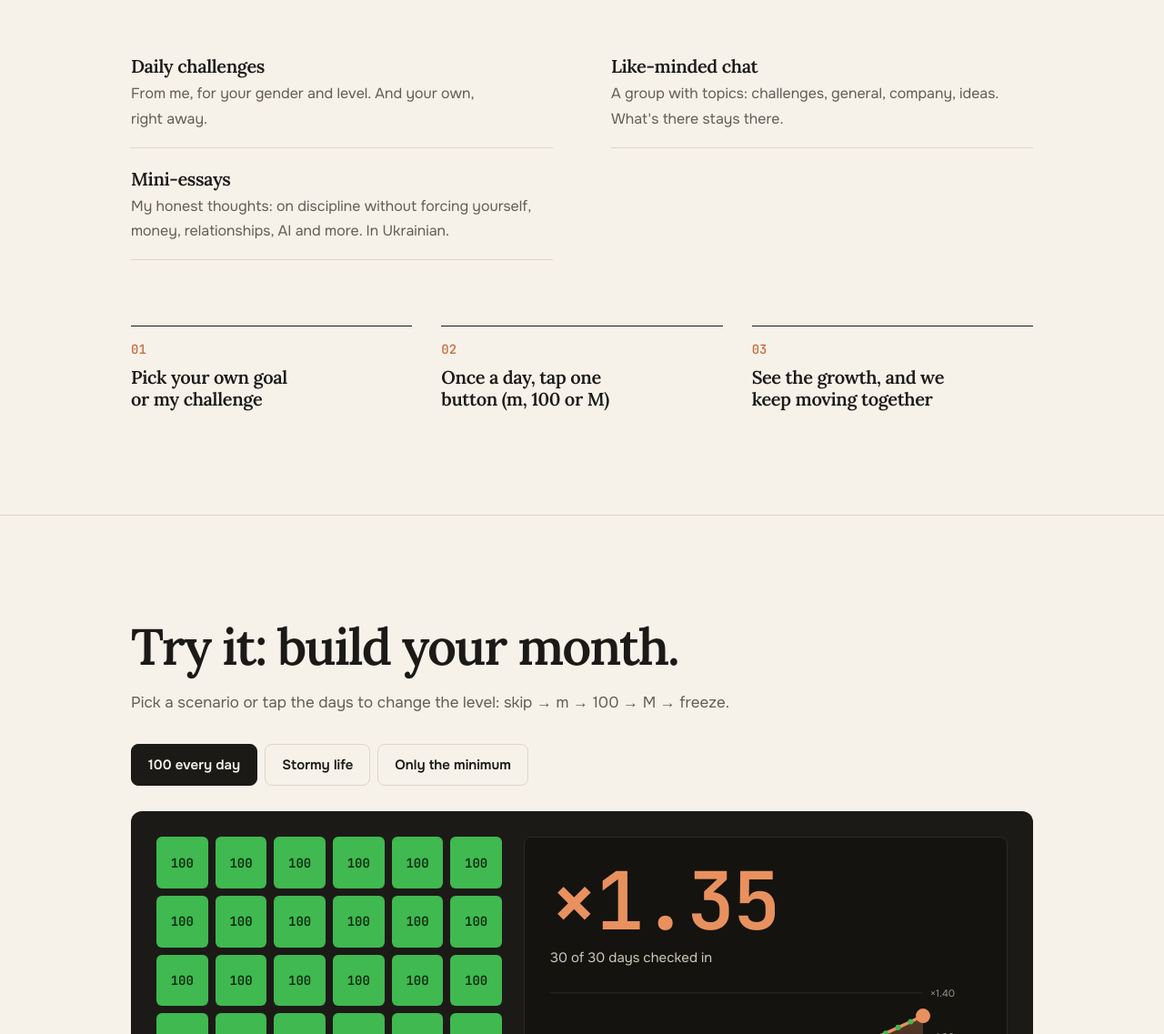
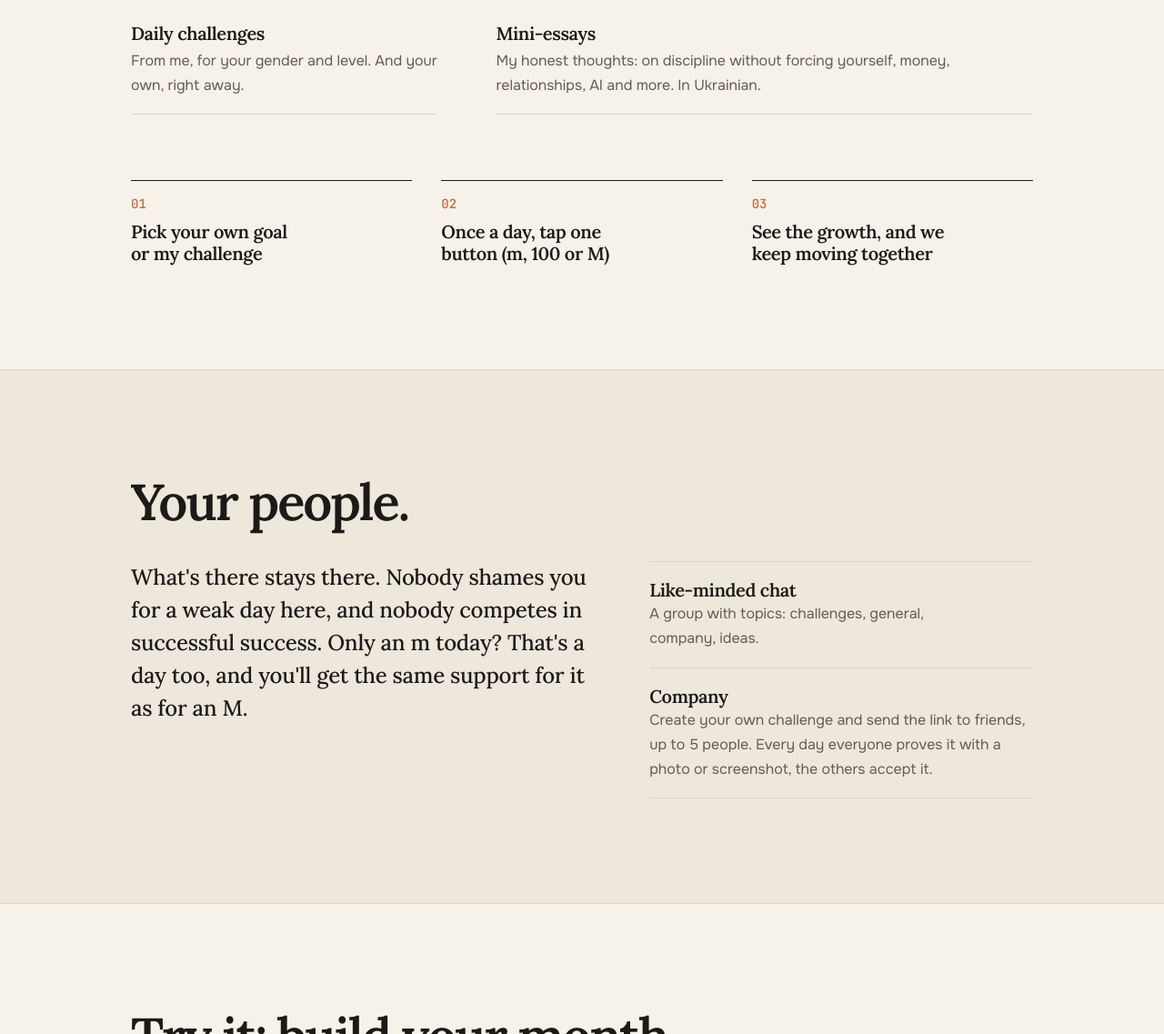
Before and after one commit to ToluOmis/x37-site, a plain HTML site: page index.html in a window 1280 px wide. Shown: the part 3074-4211 px from the top of the page at 91% size. Drawn offline with Linux system fonts and the light colour scheme.

Commit message:
Step 4
Co-Authored-By: Claude Opus 5.5 <noreply@anthropic.com>
Claude-Session: https://claude.ai/code/session_017tCMnbDd2Xu9b1bTgGDKXw

```diff
--- a/index.html
+++ b/index.html
@@ -127,8 +127,10 @@ p,li{text-wrap:pretty}
 .wins li{counter-increment:w;display:grid;grid-template-columns:2.4em minmax(0,1fr);gap:4px;padding:11px 0;border-bottom:1px solid var(--line);font-size:clamp(16px,1.6vw,18px);line-height:1.45}
 .wins li::before{content:counter(w,decimal-leading-zero);font:500 13px var(--mono);color:var(--acc);padding-top:4px}
 .wins+p{margin-top:24px!important}
-.goals{list-style:none;padding:0;margin:14px 0 0;display:flex;flex-wrap:wrap;gap:6px 22px;color:var(--mute);font-size:16px}
-.goals li::before{content:"·";color:var(--acc);margin-right:8px}
+.goals{list-style:none;padding:0;margin:14px 0 0;display:grid;grid-template-columns:repeat(2,minmax(0,1fr));gap:6px 24px;color:var(--mute);font-size:16px}
+.goals li{display:grid;grid-template-columns:12px minmax(0,1fr);align-items:baseline}
+.goals li::before{content:"";width:5px;height:5px;border-radius:50%;background:var(--acc);transform:translateY(-3px)}
+@media(max-width:480px){.goals{grid-template-columns:minmax(0,1fr)}}
 .goals+p{margin-top:22px!important}
 .end{display:grid;grid-template-columns:minmax(0,7fr) minmax(0,4fr);gap:clamp(28px,5vw,80px);align-items:center}
 .end .shot{aspect-ratio:auto;height:clamp(320px,36vw,460px)}
@@ -136,7 +138,7 @@ p,li{text-wrap:pretty}
 @media(max-width:860px){.me,.end{grid-template-columns:minmax(0,1fr)}.end .shot{order:-1;height:auto;aspect-ratio:4/5;max-height:80vh}.end .shot img{object-position:50% 0}.me .shot{max-height:80vh}}
 
 /* як це працює: асиметрична сітка, лінії замість карток */
-.how-intro{display:grid;grid-template-columns:minmax(0,5fr) minmax(0,4fr);gap:0 clamp(32px,6vw,96px);margin-top:44px;border-top:1px solid var(--line)}
+.how-intro{display:grid;grid-template-columns:repeat(3,minmax(0,1fr));gap:0 clamp(32px,6vw,96px);margin-top:44px;border-top:1px solid var(--line)}
 .perk{padding:24px 0 26px;border-bottom:1px solid var(--line)}
 .perk:nth-child(even){padding-left:0}
 .perk .pi,.perk .chip{display:none}
@@ -152,11 +154,11 @@ p,li{text-wrap:pretty}
 .formula{margin-top:72px;padding:36px 0;border-block:1px solid var(--line);display:grid;grid-template-columns:auto minmax(0,1fr);gap:18px clamp(28px,5vw,72px);align-items:center}
 .formula .num{font-size:clamp(30px,4.4vw,52px);color:var(--acc)}
 .formula p{color:var(--mute);max-width:56ch}
-.inside{list-style:none;padding:0;margin:72px 0 0;display:grid;grid-template-columns:repeat(2,minmax(0,1fr));gap:0 clamp(24px,5vw,72px)}
+.inside{list-style:none;padding:0;margin:72px 0 0;display:grid;grid-template-columns:minmax(0,4fr) minmax(0,7fr);gap:0 clamp(24px,5vw,72px)}
 .inside li{padding:18px 0;border-bottom:1px solid var(--line)}
 .inside b{display:block;font-family:var(--disp);font-weight:600;font-size:20px;letter-spacing:-.02em}
 .inside span{color:var(--mute);font-size:16px}
-.inside li.essay{grid-column:1/-1}
+.inside li.essay{grid-column:auto}
 .excerpt{margin:18px 0 4px;padding:2px 0 2px 22px;border-left:2px solid var(--acc);max-width:62ch}
 .excerpt p{font:italic 500 clamp(17px,1.7vw,19px)/1.6 var(--disp);color:var(--ink)}
 .excerpt p+p{margin-top:12px}
@@ -165,8 +167,22 @@ p,li{text-wrap:pretty}
 .steps li::before{content:counter(s,decimal-leading-zero);display:block;font:500 14px var(--mono);color:var(--acc)}
 .steps h3{margin-top:10px;font-size:20px}.steps p{color:var(--mute);margin-top:8px;font-size:16px}
 @media(max-width:860px){.inside{grid-template-columns:minmax(0,1fr)}.steps{grid-template-columns:minmax(0,1fr)}}
+@media(max-width:860px){.how-intro{grid-template-columns:minmax(0,1fr)}}
 @media(max-width:700px){.how-intro,.levels{grid-template-columns:minmax(0,1fr)}.formula{grid-template-columns:minmax(0,1fr)}}
 @media(max-width:480px){.steps{grid-template-columns:minmax(0,1fr)}}
+
+/* ком'юніті */
+.community{background:var(--bg2)}
+.c-layout{display:grid;grid-template-columns:minmax(0,6fr) minmax(0,5fr);gap:clamp(28px,5vw,80px);margin-top:36px;align-items:start}
+.c-safe{font:500 clamp(20px,2vw,24px)/1.5 var(--disp);letter-spacing:-.01em;max-width:34ch;text-wrap:pretty}
+.c-items{list-style:none;padding:0;margin:0;border-top:1px solid var(--line)}
+.c-items li{padding:18px 0;border-bottom:1px solid var(--line)}
+.c-items b{display:block;font:600 20px var(--disp);letter-spacing:-.02em}
+.c-items span{color:var(--mute);font-size:16px}
+.shots{columns:3 260px;column-gap:16px;margin-top:48px}
+.shots figure{margin:0 0 16px;break-inside:avoid;border-radius:8px;overflow:hidden;background:var(--bg)}
+.shots img{display:block;width:100%;height:auto}
+@media(max-width:860px){.c-layout{grid-template-columns:minmax(0,1fr)}}
 
 /* місяць-тренажер: темний острів */
 .tabs{display:flex;flex-wrap:wrap;gap:8px;margin-top:32px}
@@ -181,6 +197,7 @@ p,li{text-wrap:pretty}
 .cell[data-l=m]{background:var(--m);font-size:clamp(10px,1.1vw,12px)}.cell[data-l=n]{background:var(--n)}.cell[data-l=x]{background:var(--x);color:#fff;font-size:clamp(13px,1.6vw,16px)}
 .cell[data-l=f]{background:#16303f;color:var(--f)}.cell[data-l=s]{color:#8a857c}
 .legend2{display:flex;flex-wrap:wrap;gap:6px 14px;margin-top:14px;font-size:13px;color:#cfc9bd}
+.legend-note{margin-top:10px;font-size:13px;line-height:1.5;color:#cfc9bd;max-width:44ch}
 .legend2 i{display:inline-block;width:12px;height:12px;border-radius:3px;margin-right:6px;vertical-align:-1px;box-shadow:inset 0 0 0 1px rgba(255,255,255,.18)}
 .board{position:relative;border-radius:8px;background:#14130f;border:1px solid #2c2925;padding:clamp(18px,2.6vw,28px);display:flex;flex-direction:column;min-height:420px}
 .board .num{font-size:clamp(52px,7.4vw,88px);line-height:.95;color:#f2f2ee}
@@ -313,6 +330,20 @@ p,li{text-wrap:pretty}
     </div>
   </section>
 
+  <section class="band community" id="community">
+    <div class="wrap">
+      <h2 data-t="c_h"></h2>
+      <div class="c-layout">
+        <p class="c-safe" data-t="c_safe"></p>
+        <ul class="c-items" id="c-items"></ul>
+      </div>
+      <!-- Сітка під реальні скріншоти переписок (поки прихована, щоб не було порожнечі).
+           Щоб увімкнути: прибери атрибут hidden і додай картинки, напр.:
+           <figure><img src="img/chats/01.webp" alt="Переписка в чаті ×37" loading="lazy"></figure> -->
+      <div class="shots" id="shots" hidden></div>
+    </div>
+  </section>
+
   <section class="band" id="month">
     <div class="wrap">
       <h2 data-t="pl_h"></h2>
@@ -326,6 +357,7 @@ p,li{text-wrap:pretty}
         <div>
           <div class="grid30" id="g30" aria-label="30 днів"></div>
           <div class="legend2" id="legend2"></div>
+          <p class="legend-note" data-t="lg_note"></p>
         </div>
         <div class="board" aria-live="polite">
           <div class="num grad" id="r-num">×1,00</div>
@@ -410,6 +442,10 @@ const OFFER_START = "";
 const T = {
   uk: {
     nav_how:"Як це працює", nav_try:"Спробуй", nav_price:"Ціна",
+    c_h:"Коло своїх.",
+    c_safe:"Що там, лишається там. Тут не соромлять за слабкий день і не міряються успішним успіхом. Сьогодні тільки m? Це теж день, і за нього тут підтримають так само, як за M.",
+    c_items:[["Чат однодумців","Група з гілками: челенджі, загальне, компанія, ідеї."],
+             ["Компанія","Створюєш свій челендж і кидаєш посилання друзям, до 5 людей. Щодня кожен підтверджує фото чи скріном, інші зараховують."]],
     p1:"+1% щодня", p2:"це ×37 за рік.",
     lede:"Якщо тобі казали, що складна математика в житті не знадобиться, тобі брехали. m100M і формула Бернуллі складаються в прогрес, який не зупинити.",
     hero_sub:"Спокійна система в Telegram і коло своїх людей, щоб дійти до твоїх справжніх цілей без вигорання. Одне натискання на день.",
@@ -432,14 +468,12 @@ const T = {
     how_h:"Як це працює.",
     how:[["🏃","Вхід через спорт","без спорядження","На ньому формулу видно найшвидше. Челенджі поділені за рівнями, тож прогресувати може кожен. Без «через силу»."],
          ["🗓","Свій челендж","одразу","Можеш іти з моїми або завести свій: назвеш його, задаси свої m і 100%, і бот рахуватиме так само."],
-         ["📲","Картка дня","1 натискання","Бот надсилає її у твій час. Рахує серію, математику результату й щодня відкриває шматочок секретної картинки челенджу."],
-         ["🤝","Компанія","до 5 друзів","Створюєш свій челендж і кидаєш посилання друзям. Щодня кожен підтверджує фото чи скріном, інші зараховують."]],
+         ["📲","Картка дня","1 натискання","Бот надсилає її у твій час. Рахує серію, математику результату й щодня відкриває шматочок секретної картинки челенджу."]],
     lv_m:"Мінімум", lv_m_p:"Те, що ти можеш зробити в будь-якому стані, навіть якщо випив чи застудився.",
     lv_n:"База", lv_n_p:"Твій звичайний добрий день. Те, що ти робиш, коли все йде нормально.",
     lv_x:"Більше за базу", lv_x_p:"На натхненні. Не плануєш, просто ловиш, коли прийде.",
     f_p:"За формулою Бернуллі дні не додаються, а перемножуються: ×1,01 × 1,02 × 1,005 × … Тому маленька m щодня сильніша за героїчний ривок раз на місяць.",
     inside:[["Щоденні челенджі","Від мене, під твою стать і рівень. І свої, одразу."],
-            ["Чат однодумців","Група з гілками: челенджі, загальне, компанія, ідеї. Що там, лишається там."],
             ["Міні-есе","Мої думки й нутро: про дисципліну без насильства, гроші, стосунки, AI та інше.","Класик психології Альберт Бандура придумав термін «тріадична реципрокна причинність». Перекладаю: ти формуєш середовище, а середовище формує тебе. Більшість із нас бере в цьому процесі участь переважно як сировина.\n\nАмериканський генерал Чарльз Крулак, морська піхота, помітив дивну річ. Коли новобранцям давали наказ без детальної інструкції, вони не панікували. Вони самі вигадували рішення і раптом починали по-справжньому старатися.\n\nТобто навіть там, де свобода це вибір між «так, сер» і «сер, так, сер», людині потрібне відчуття, що кермо в її руках."]],
     steps:[["Обираєш свою ціль або мій челендж"],
            ["Раз на день тиснеш одну кнопку (m, 100 чи M)"],
@@ -447,6 +481,7 @@ const T = {
     pl_h:"Спробуй: збери свій місяць.",
     pl_lede:"Обери сценарій або тисни на дні, щоб змінити рівень: пропуск → m → 100 → M → заморозка.",
     p_norm:"Щодня на 100", p_storm:"Буремне життя", p_min:"Тільки мінімум",
+    lg_note:"Заморозка ×1 береже серію днів. Пропуск ×1 скидає серію, але загальний множник не падає.",
     lg:{m:"m +0,5%",n:"100 +1%",x:"M +2%",f:"❄︎ заморозка ×1",s:"пропуск ×1"},
     sub:(c)=>[`${c.marked} з 30 днів з відміткою`, c.s?`пропусків: ${c.s}`:"", c.f?`заморозок: ${c.f}`:""].filter(Boolean).join(" · "),
     ch_min:"тільки m щодня", ch_day:"день",
@@ -469,6 +504,10 @@ const T = {
   },
   en: {
     nav_how:"How it works", nav_try:"Try it", nav_price:"Price",
+    c_h:"Your people.",
+    c_safe:"What's there stays there. Nobody shames you for a weak day here, and nobody competes in successful success. Only an m today? That's a day too, and you'll get the same support for it as for an M.",
+    c_items:[["Like-minded chat","A group with topics: challenges, general, company, ideas."],
+             ["Company","Create your own challenge and send the link to friends, up to 5 people. Every day everyone proves it with a photo or screenshot, the others accept it."]],
     p1:"+1% a day", p2:"is ×37 a year.",
     lede:"If they told you hard math would never be useful in life, they lied. m100M and Bernoulli's formula add up to progress that can't be stopped.",
     hero_sub:"A calm system in Telegram and a circle of your people, to reach your real goals without burning out. One tap a day.",
@@ -491,14 +530,12 @@ const T = {
     how_h:"How it works.",
     how:[["🏃","Sport is the way in","no equipment","That's where the formula shows fastest. Challenges are split by level, so everyone can progress. No forcing yourself."],
          ["🗓","Your own challenge","right away","Go with mine or set up your own: name it, set your m and 100%, and the bot counts it the same way."],
-         ["📲","Day card","1 tap","The bot sends it at your time. It counts your streak and your math of results, and every day reveals a piece of the challenge's secret picture."],
-         ["🤝","Company","up to 5 friends","Create your own challenge and send the link to friends. Every day everyone proves it with a photo or screenshot, the others accept it."]],
+         ["📲","Day card","1 tap","The bot sends it at your time. It counts your streak and your math of results, and every day reveals a piece of the challenge's secret picture."]],
     lv_m:"Minimum", lv_m_p:"What you can do in any state, even if you had a drink or caught a cold.",
     lv_n:"Base", lv_n_p:"Your normal good day. What you do when things are going fine.",
     lv_x:"More than the base", lv_x_p:"When you're inspired. You don't plan it, you catch it when it comes.",
     f_p:"By Bernoulli's formula, days don't add up, they multiply: ×1.01 × 1.02 × 1.005 × … That's why a small m every day beats a heroic sprint once a month.",
     inside:[["Daily challenges","From me, for your gender and level. And your own, right away."],
-            ["Like-minded chat","A group with topics: challenges, general, company, ideas. What's there stays there."],
             ["Mini-essays","My honest thoughts: on discipline without forcing yourself, money, relationships, AI and more. In Ukrainian."]],
     steps:[["Pick your own goal or my challenge"],
            ["Once a day, tap one button (m, 100 or M)"],
@@ -506,6 +543,7 @@ const T = {
     pl_h:"Try it: build your month.",
     pl_lede:"Pick a scenario or tap the days to change the level: skip → m → 100 → M → freeze.",
     p_norm:"100 every day", p_storm:"Stormy life", p_min:"Only the minimum",
+    lg_note:"A freeze ×1 keeps your streak. A skip ×1 resets the streak, but your overall multiplier doesn't drop.",
     lg:{m:"m +0.5%",n:"100 +1%",x:"M +2%",f:"❄︎ freeze ×1",s:"skip ×1"},
     sub:(c)=>[`${c.marked} of 30 days checked in`, c.s?`skips: ${c.s}`:"", c.f?`freezes: ${c.f}`:""].filter(Boolean).join(" · "),
     ch_min:"only m every day", ch_day:"day",
@@ -540,10 +578,10 @@ const RATE = { s: 0, m: 0.005, n: 0.01, x: 0.02, f: 0 }, ORDER = ["s", "m", "n",
 const COL = { m: "#f7c948", n: "#3fb950", x: "#3b82f6", f: "#8fd3ff", s: "#4a4a42" };
 const PRESETS = {
   norm: "n".repeat(30),
-  storm: "nnmnsnnxmnfnmsnnxnmmnsnfnnxnmn",
+  storm: "nmsnfmnxsmnnsmfnmxnsmnnfmsnxmn",
   min: "m".repeat(30)
 };
-let preset = "norm", days = PRESETS.norm.split("");
+let preset = "storm", days = PRESETS.storm.split("");
 function short(l) { return l === "s" ? "" : l === "f" ? "❄︎" : l === "m" ? T[lang].k_m1 : l === "n" ? "100" : T[lang].k_x1; }
 function renderMonth() {
   $("g30").innerHTML = days.map((l, i) => `<button type="button" class="cell" data-i="${i}" data-l="${l}" aria-label="${T[lang].ch_day} ${i + 1}: ${T[lang].lg[l]}">${short(l) || i + 1}</button>`).join("");
@@ -636,6 +674,7 @@ function setLang(l) {
     : `<p${i === 2 ? ' class="key"' : ""}>${esc(p)}</p>`).join("");
   $("how-intro").innerHTML = L.how.map(([i,h,c,p])=>`<div class="perk"><h3>${esc(h)}</h3><p>${esc(p)}</p></div>`).join("");
   $("inside").innerHTML = L.inside.map(([a, b, q]) => `<li${q ? ' class="essay"' : ""}><b>${esc(a)}</b><span>${esc(b)}</span>${q ? `<blockquote class="excerpt">${q.split("\n\n").map((x) => `<p>${esc(x)}</p>`).join("")}</blockquote>` : ""}</li>`).join("");
+  $("c-items").innerHTML = L.c_items.map(([a, b]) => `<li><b>${esc(a)}</b><span>${esc(b)}</span></li>`).join("");
   $("steps").innerHTML = L.steps.map(([a, b]) => `<li><h3>${esc(a)}</h3>${b ? `<p>${esc(b)}</p>` : ""}</li>`).join("");
   $("legend2").innerHTML = ["m", "n", "x", "f", "s"].map((k) => `<span><i style="background:${COL[k]}"></i>${esc(L.lg[k])}</span>`).join("");
   $("faq-list").innerHTML = L.faq.map(([q, a]) => `<details><summary>${esc(q)}</summary><p>${esc(a)}</p></details>`).join("");
```
